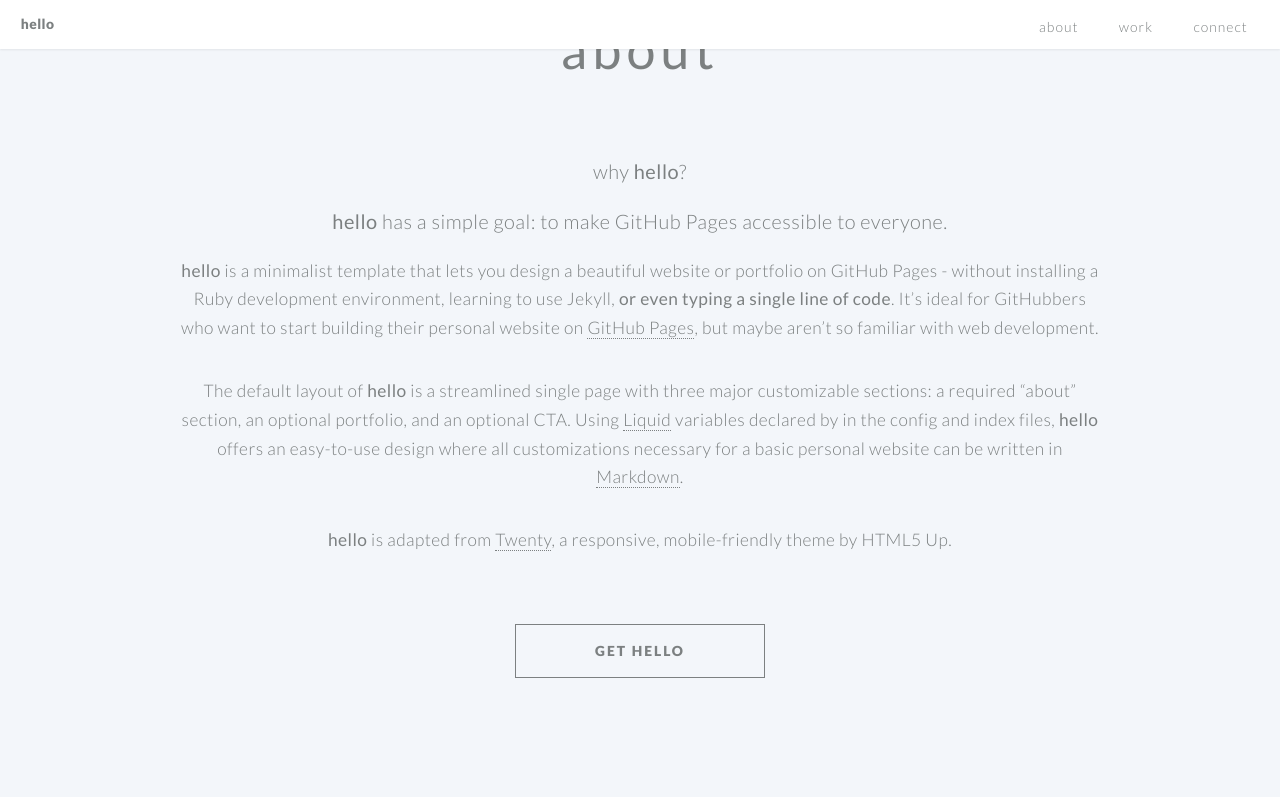
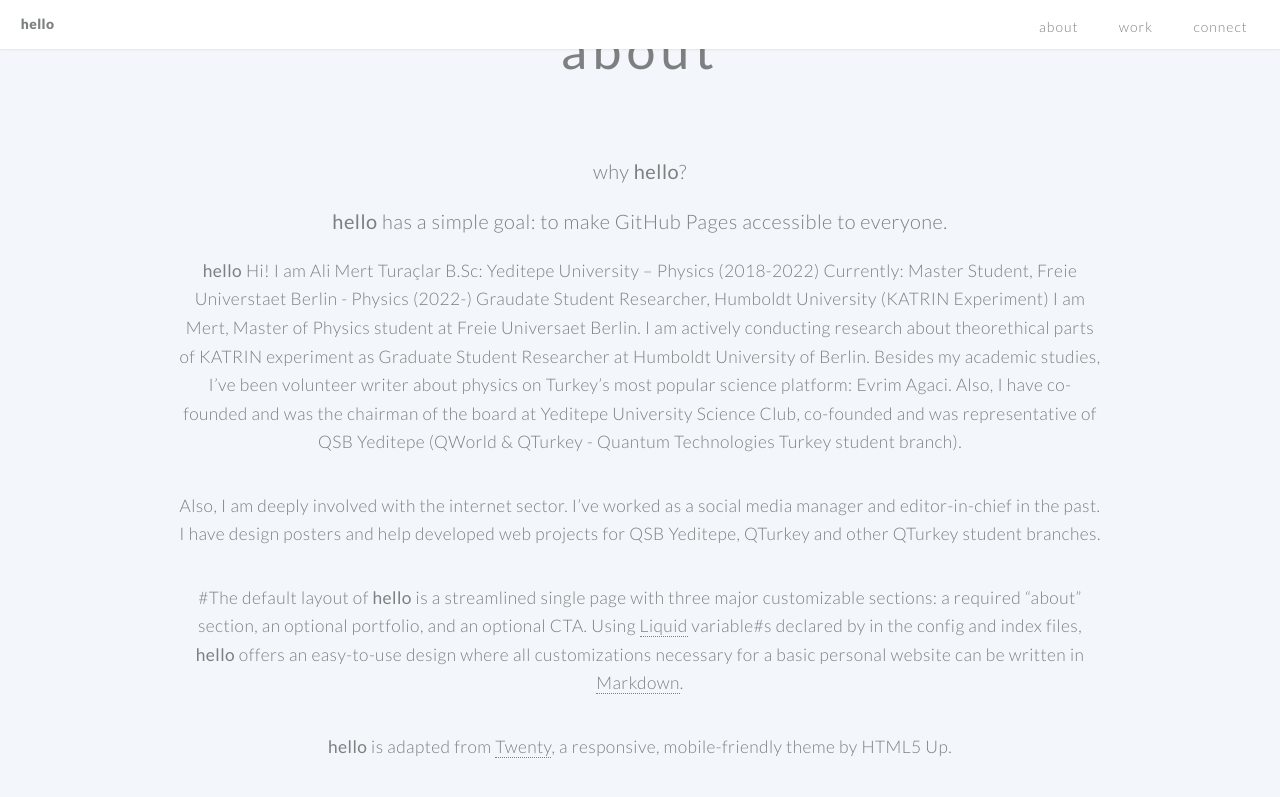
Before and after one commit to alimert-t/alimert-t.github.io, a Jekyll site: the page built from index.md, in a window 1280 px wide and 900 px high, scrolled down 712 px. Shown: the top 797 px of the window. Built offline with Jekyll 4.4.1, drawn with Linux system fonts in a browser that asks for light colours; some of the changed text lies outside the part shown.

Commit message:
first commit

```diff
--- a/_config.yml
+++ b/_config.yml
@@ -1,10 +1,10 @@
 # _config.yml
 
 # required, replace with your own information -----
-title: Hello for Github Pages
-author: Sara Gong
+title: Ali Mert Turaclar
+author: Ali Mert Turaclar
 description: >
-  A minimalist template for designing a personal GitHub Pages website - without typing a single line of code.
+  Hi, I'm Mert! Welcome to my personal page. I'm a Physics Master Student at FU Berlin.
 baseurl: ""
 
 plugins:
--- a/index.md
+++ b/index.md
@@ -15,15 +15,15 @@ page_url: /hello # only include this variable if you aren't building the page to
 favicon: /assets/ico/favicon.ico
 
 # social media
-twitter_username: notsaragong # # your twitter handle
-github_username:  saragong # your github username
-linkedin: saragong # the part after ("https://www.linkedin.com/in/...")
+twitter_username: mert.turaclar # # your twitter handle
+github_username:  alimert-t # your github username
+linkedin: alimertturaclar # the part after ("https://www.linkedin.com/in/...")
 # facebook_username: <-- your facebook username (the part after "https://www.facebook.com/...")
 # google_analytics: <-- your google analytics Tracking ID
 
 # By declaring these variables, you can include a button that links to an external website or to media.
-about_button: https://github.com/saragong/hello # the link
-about_button_label: get hello # the label on the button
+#about_button: https://github.com/saragong/hello # the link
+#about_button_label: about me # the label on the button
 
 # optional portfolio section ------------------------------------------
 
@@ -46,12 +46,17 @@ cta_button_label: contact # the label on the button
 
 ### **hello** has a simple goal: to make GitHub Pages accessible to everyone.
 
-**hello** is a minimalist template that lets you design a beautiful website or portfolio on GitHub Pages - without installing a Ruby
-development environment, learning to use Jekyll, **or even typing a single line of code**. It's ideal for GitHubbers
-who want to start building their personal website on [GitHub Pages](https://pages.github.com/), but maybe aren't so familiar with web development.
+**hello**
+Hi! I am Ali Mert Turaçlar
+B.Sc: Yeditepe University – Physics (2018-2022)
+Currently:
+Master Student, Freie Universtaet Berlin - Physics (2022-)
+Graudate Student Researcher, Humboldt University (KATRIN Experiment)
+I am Mert, Master of  Physics student at Freie Universaet Berlin. I am actively conducting research about theorethical parts of KATRIN experiment as Graduate Student Researcher at Humboldt University of Berlin. Besides my academic studies, I’ve been volunteer writer about physics on Turkey’s most popular science platform: Evrim Agaci. Also, I have co-founded and was the chairman of the board at Yeditepe University Science Club, co-founded and was representative of QSB Yeditepe (QWorld & QTurkey - Quantum Technologies Turkey student branch).
 
+Also, I am deeply involved with the internet sector. I’ve worked as a social media manager and editor-in-chief in the past. I have design posters and help developed web projects for QSB Yeditepe, QTurkey and other QTurkey student branches.
 
-The default layout of **hello** is a streamlined single page with three major customizable sections: a required "about" section, an optional portfolio, and an optional CTA. Using [Liquid](https://shopify.github.io/liquid/) variables declared by in the config and index files, **hello** offers an easy-to-use design where all customizations necessary for a basic personal website can be written in [Markdown](https://www.markdownguide.org/basic-syntax/).
+#The default layout of **hello** is a streamlined single page with three major customizable sections: a required "about" section, an optional portfolio, and an optional CTA. Using [Liquid](https://shopify.github.io/liquid/) variable#s declared by in the config and index files, **hello** offers an easy-to-use design where all customizations necessary for a basic personal website can be written in [Markdown](https://www.markdownguide.org/basic-syntax/).
 
 
 **hello** is adapted from [Twenty](https://html5up.net/twenty), a responsive, mobile-friendly theme by HTML5 Up.
```
